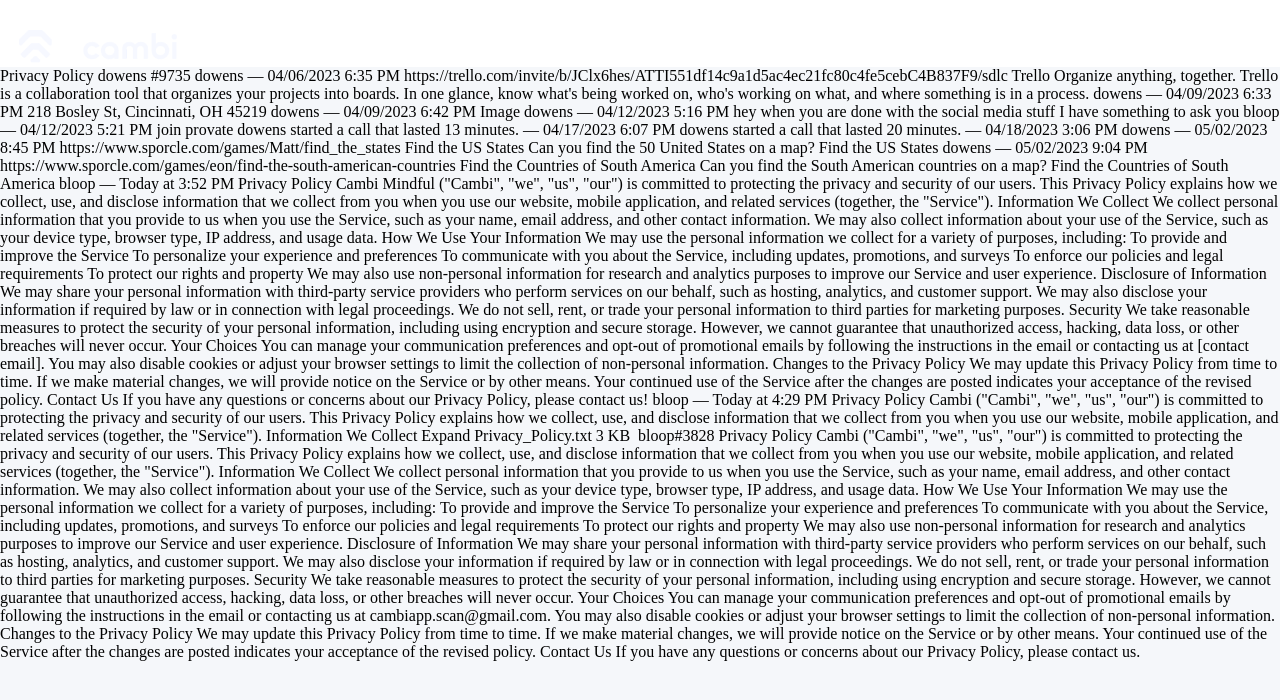
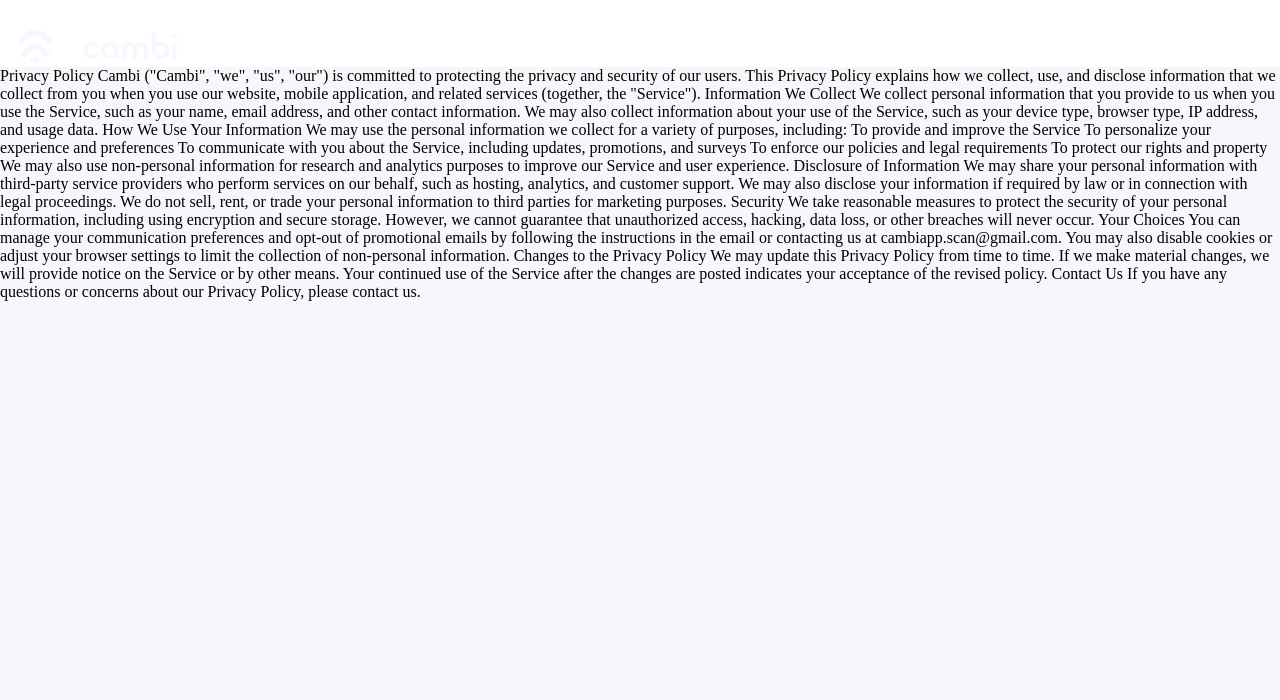
Before and after one commit to danielowenscs/cambi-website, a Vue app: page /privacypolicy in a window 1280 px wide. Shown: the top 700 px of the page. Built offline with nearby package versions, Linux system fonts and the light colour scheme.

Commit message:
fixing privacy policy

```diff
--- a/src/views/PrivacyPolicy.vue
+++ b/src/views/PrivacyPolicy.vue
@@ -1,92 +1,7 @@
 <template>
     <Header/>
 <div class="content" B3>
-        Privacy Policy
-
-        dowens
-#9735
-
-dowens — 04/06/2023 6:35 PM
-https://trello.com/invite/b/JClx6hes/ATTI551df14c9a1d5ac4ec21fc80c4fe5cebC4B837F9/sdlc
-Trello
-Organize anything, together. Trello is a collaboration tool that organizes your projects into boards. In one glance, know what's being worked on, who's working on what, and where something is in a process.
-dowens — 04/09/2023 6:33 PM
-218 Bosley St, Cincinnati, OH 45219
-dowens — 04/09/2023 6:42 PM
-Image
-dowens — 04/12/2023 5:16 PM
-hey when you are done with the social media stuff I have something to ask you
-bloop — 04/12/2023 5:21 PM
-join provate
-dowens
- started a call that lasted 13 minutes.
- — 04/17/2023 6:07 PM
-dowens
- started a call that lasted 20 minutes.
- — 04/18/2023 3:06 PM
-dowens — 05/02/2023 8:45 PM
-https://www.sporcle.com/games/Matt/find_the_states
-Find the US States
-Can you find the 50 United States on a map?
-Find the US States
-dowens — 05/02/2023 9:04 PM
-https://www.sporcle.com/games/eon/find-the-south-american-countries
-Find the Countries of South America
-Can you find the South American countries on a map?
-Find the Countries of South America
-bloop — Today at 3:52 PM
-Privacy Policy
-
-Cambi Mindful ("Cambi", "we", "us", "our") is committed to protecting the privacy and security of our users. This Privacy Policy explains how we collect, use, and disclose information that we collect from you when you use our website, mobile application, and related services (together, the "Service").
-
-Information We Collect
-
-We collect personal information that you provide to us when you use the Service, such as your name, email address, and other contact information. We may also collect information about your use of the Service, such as your device type, browser type, IP address, and usage data.
-
-How We Use Your Information
-
-We may use the personal information we collect for a variety of purposes, including:
-
-To provide and improve the Service
-To personalize your experience and preferences
-To communicate with you about the Service, including updates, promotions, and surveys
-To enforce our policies and legal requirements
-To protect our rights and property
-We may also use non-personal information for research and analytics purposes to improve our Service and user experience.
-
-Disclosure of Information
-
-We may share your personal information with third-party service providers who perform services on our behalf, such as hosting, analytics, and customer support. We may also disclose your information if required by law or in connection with legal proceedings.
-We do not sell, rent, or trade your personal information to third parties for marketing purposes.
-
-Security
-
-We take reasonable measures to protect the security of your personal information, including using encryption and secure storage. However, we cannot guarantee that unauthorized access, hacking, data loss, or other breaches will never occur.
-
-Your Choices
-
-You can manage your communication preferences and opt-out of promotional emails by following the instructions in the email or contacting us at [contact email]. You may also disable cookies or adjust your browser settings to limit the collection of non-personal information.
-
-Changes to the Privacy Policy
-
-We may update this Privacy Policy from time to time. If we make material changes, we will provide notice on the Service or by other means. Your continued use of the Service after the changes are posted indicates your acceptance of the revised policy.
-
-Contact Us
-
-If you have any questions or concerns about our Privacy Policy, please contact us!
-bloop — Today at 4:29 PM
-Privacy Policy
-
-Cambi ("Cambi", "we", "us", "our") is committed to protecting the privacy and security of our users. This Privacy Policy explains how we collect, use, and disclose information that we collect from you when you use our website, mobile application, and related services (together, the "Service").
-
-Information We Collect
-
-Expand
-Privacy_Policy.txt
-3 KB
-﻿
-bloop#3828
-Privacy Policy
+    Privacy Policy
 
 Cambi ("Cambi", "we", "us", "our") is committed to protecting the privacy and security of our users. This Privacy Policy explains how we collect, use, and disclose information that we collect from you when you use our website, mobile application, and related services (together, the "Service").
 
```
Also changed, not shown: firebase.json (added).
